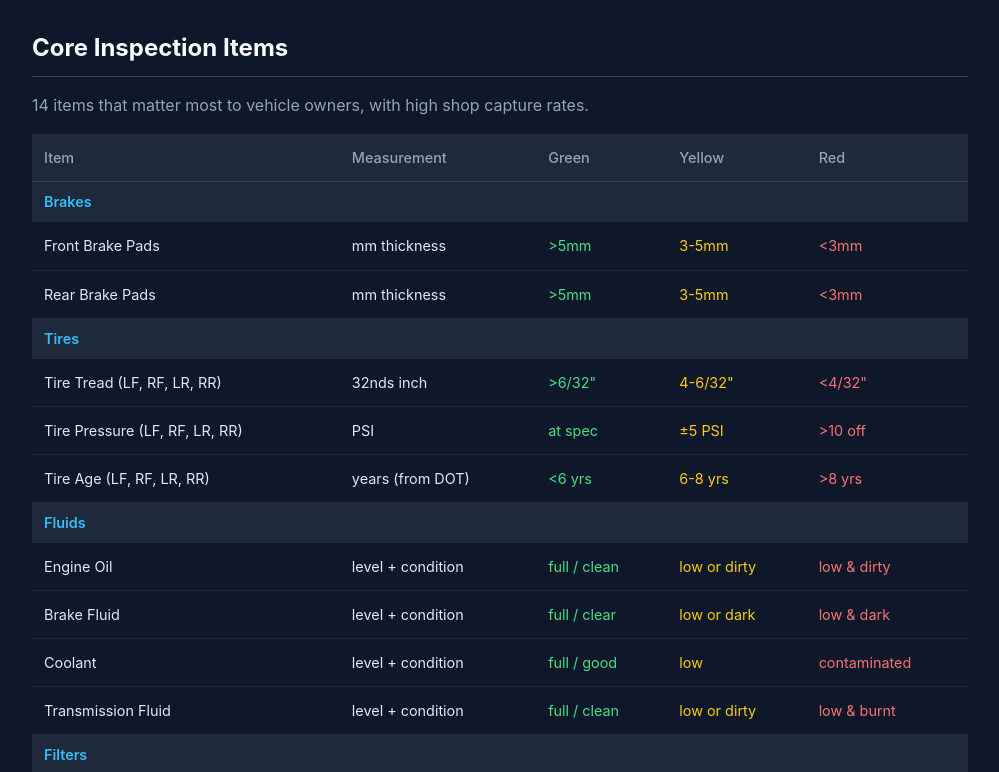
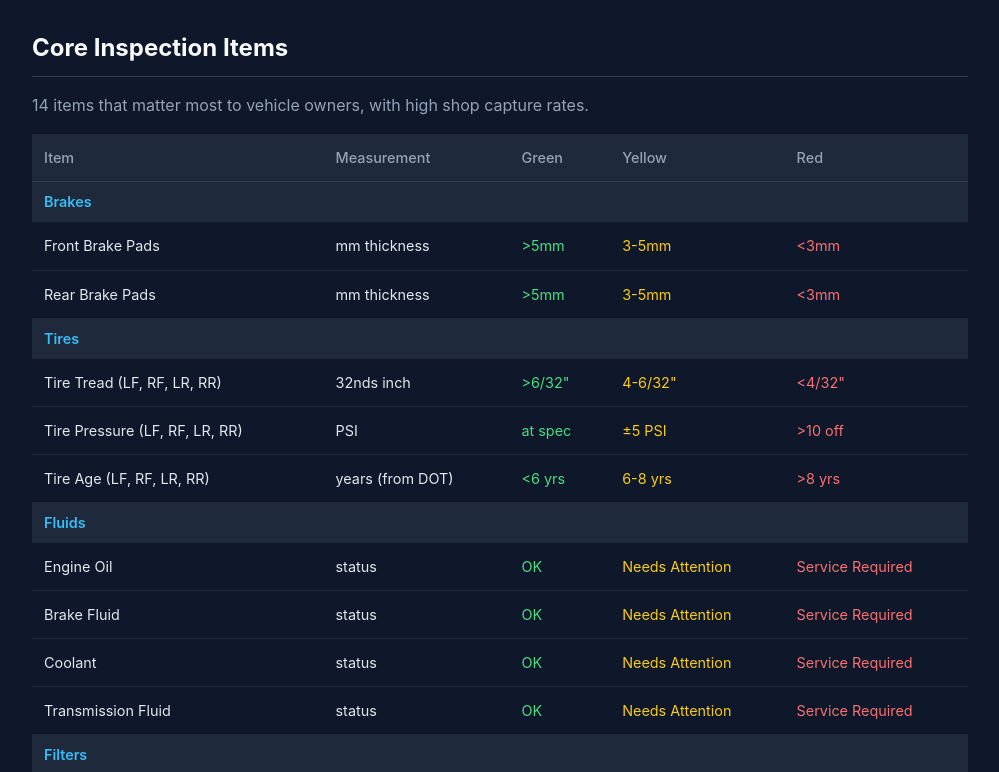
Before and after one commit to Piston-Labs/piston-docs, a plain HTML site: page docs/living-health-record.html in a window 1280 px wide. Shown: the part 161-933 px from the top of the page, without its empty margins (140-1139 px from the left). Drawn offline with Linux system fonts and the light colour scheme.

Commit message:
Simplify fluids to status-based: OK / Needs Attention / Service Required

```diff
--- a/docs/living-health-record.html
+++ b/docs/living-health-record.html
@@ -266,31 +266,31 @@
                 <tr class="section-header"><td colspan="5">Fluids</td></tr>
                 <tr>
                     <td>Engine Oil</td>
-                    <td>level + condition</td>
-                    <td class="green">full / clean</td>
-                    <td class="yellow">low or dirty</td>
-                    <td class="red">low &amp; dirty</td>
+                    <td>status</td>
+                    <td class="green">OK</td>
+                    <td class="yellow">Needs Attention</td>
+                    <td class="red">Service Required</td>
                 </tr>
                 <tr>
                     <td>Brake Fluid</td>
-                    <td>level + condition</td>
-                    <td class="green">full / clear</td>
-                    <td class="yellow">low or dark</td>
-                    <td class="red">low &amp; dark</td>
+                    <td>status</td>
+                    <td class="green">OK</td>
+                    <td class="yellow">Needs Attention</td>
+                    <td class="red">Service Required</td>
                 </tr>
                 <tr>
                     <td>Coolant</td>
-                    <td>level + condition</td>
-                    <td class="green">full / good</td>
-                    <td class="yellow">low</td>
-                    <td class="red">contaminated</td>
+                    <td>status</td>
+                    <td class="green">OK</td>
+                    <td class="yellow">Needs Attention</td>
+                    <td class="red">Service Required</td>
                 </tr>
                 <tr>
                     <td>Transmission Fluid</td>
-                    <td>level + condition</td>
-                    <td class="green">full / clean</td>
-                    <td class="yellow">low or dirty</td>
-                    <td class="red">low &amp; burnt</td>
+                    <td>status</td>
+                    <td class="green">OK</td>
+                    <td class="yellow">Needs Attention</td>
+                    <td class="red">Service Required</td>
                 </tr>
 
                 <tr class="section-header"><td colspan="5">Filters</td></tr>
@@ -430,19 +430,19 @@
                     <h5>Fluids</h5>
                     <div class="inspection-item">
                         <span class="label">Engine Oil</span>
-                        <span class="value green">Full / Clean</span>
+                        <span class="value green">OK</span>
                     </div>
                     <div class="inspection-item">
                         <span class="label">Brake Fluid</span>
-                        <span class="value green">Full / Clear</span>
+                        <span class="value green">OK</span>
                     </div>
                     <div class="inspection-item">
                         <span class="label">Coolant</span>
-                        <span class="value green">Full</span>
+                        <span class="value yellow">Needs Attention</span>
                     </div>
                     <div class="inspection-item">
                         <span class="label">Transmission</span>
-                        <span class="value green">Full / Clean</span>
+                        <span class="value green">OK</span>
                     </div>
                 </div>
 
@@ -576,10 +576,10 @@
   },
 
   "fluids": {
-    "oil": { "level": "full", "condition": "clean" },
-    "brake": { "level": "full", "condition": "clear" },
-    "coolant": { "level": "full", "condition": "good" },
-    "transmission": { "level": "full", "condition": "clean" }
+    "oil": { "status": "ok" },
+    "brake": { "status": "ok" },
+    "coolant": { "status": "needs_attention" },
+    "transmission": { "status": "ok" }
   },
 
   "filters": {
@@ -602,6 +602,7 @@
   "overallHealth": "fair",
   "attentionItems": [
     { "item": "Cabin Air Filter", "status": "replace" },
+    { "item": "Coolant", "status": "monitor" },
     { "item": "Engine Air Filter", "status": "monitor" },
     { "item": "Rear Brake Pads", "status": "monitor" }
   ]
```
